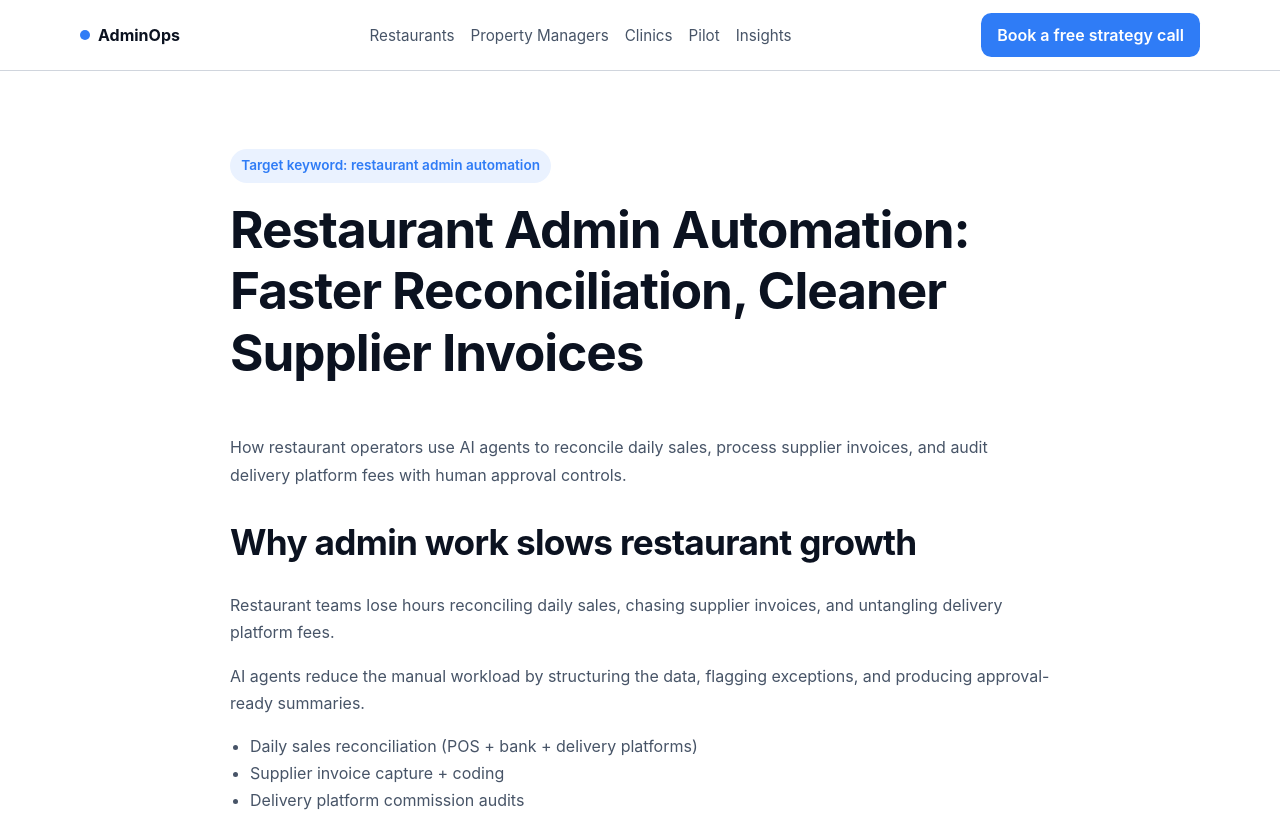
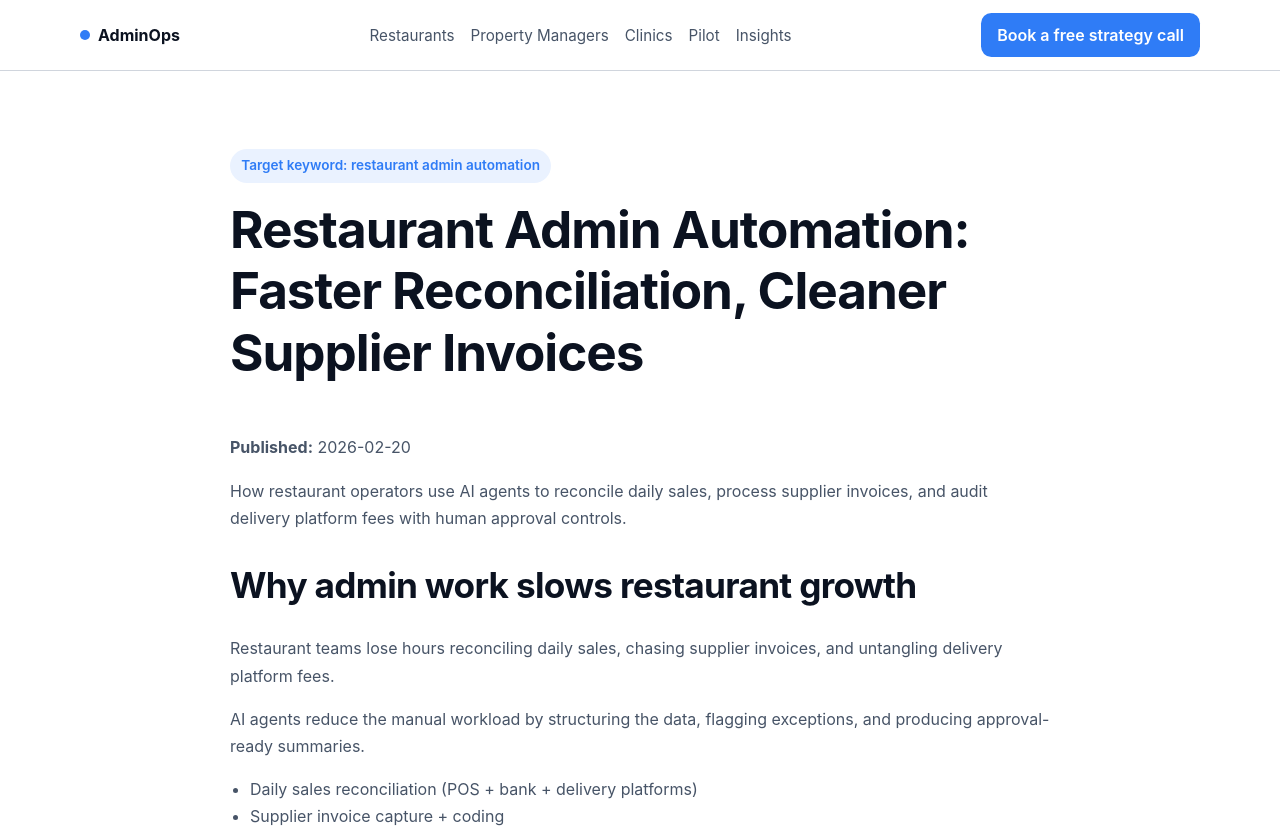
Before and after one commit to siegkamgo/adminops-site, a Next.js app: page /insights/restaurant-admin-automation in a window 1280 px wide. Shown: the top 828 px of the page. Built offline with nearby package versions, Linux system fonts and the light colour scheme; no server answers.

Commit message:
Add insight structured data and publish-aware sitemap timestamps

```diff
--- a/app/insights/[slug]/page.js
+++ b/app/insights/[slug]/page.js
@@ -1,5 +1,101 @@
 import Link from "next/link";
+import Script from "next/script";
 import { getPublishedInsightBySlug, listPublishedInsights } from "../../../lib/insights-store";
+
+function extractFaqEntries(insight) {
+  const faqSection = insight.sections.find((section) => section.title?.toLowerCase().includes("faq"));
+  if (!faqSection) {
+    return [];
+  }
+
+  return faqSection.paragraphs
+    .map((paragraph) => {
+      const questionEnd = paragraph.indexOf("?");
+      if (questionEnd === -1) {
+        return null;
+      }
+
+      const question = paragraph.slice(0, questionEnd + 1).trim();
+      const answer = paragraph.slice(questionEnd + 1).trim();
+
+      if (!question || !answer) {
+        return null;
+      }
+
+      return {
+        "@type": "Question",
+        name: question,
+        acceptedAnswer: {
+          "@type": "Answer",
+          text: answer
+        }
+      };
+    })
+    .filter(Boolean);
+}
+
+function buildSchemas(insight) {
+  const insightUrl = `https://adminops.cloud/insights/${insight.slug}`;
+
+  const articleSchema = {
+    "@context": "https://schema.org",
+    "@type": "Article",
+    headline: insight.title,
+    description: insight.metaDescription,
+    datePublished: insight.publishDate,
+    dateModified: insight.publishDate,
+    mainEntityOfPage: insightUrl,
+    author: {
+      "@type": "Organization",
+      name: "AdminOps"
+    },
+    publisher: {
+      "@type": "Organization",
+      name: "AdminOps",
+      url: "https://adminops.cloud"
+    },
+    keywords: [
+      insight.targetKeyword,
+      ...(insight.keywordRows || []).slice(0, 6).map((row) => row.keyword)
+    ].filter(Boolean)
+  };
+
+  const breadcrumbSchema = {
+    "@context": "https://schema.org",
+    "@type": "BreadcrumbList",
+    itemListElement: [
+      {
+        "@type": "ListItem",
+        position: 1,
+        name: "Home",
+        item: "https://adminops.cloud/"
+      },
+      {
+        "@type": "ListItem",
+        position: 2,
+        name: "Insights",
+        item: "https://adminops.cloud/insights"
+      },
+      {
+        "@type": "ListItem",
+        position: 3,
+        name: insight.title,
+        item: insightUrl
+      }
+    ]
+  };
+
+  const faqEntries = extractFaqEntries(insight);
+  const faqSchema = faqEntries.length
+    ? {
+        "@context": "https://schema.org",
+        "@type": "FAQPage",
+        mainEntity: faqEntries
+      }
+    : null;
+
+  return { articleSchema, breadcrumbSchema, faqSchema };
+}
 
 export async function generateStaticParams() {
   const insights = listPublishedInsights();
@@ -38,11 +134,25 @@ export default function InsightDetailPage({ params }) {
     );
   }
 
+  const { articleSchema, breadcrumbSchema, faqSchema } = buildSchemas(insight);
+
   return (
     <section className="section">
       <article className="container article">
+        <Script id="insight-article-schema" type="application/ld+json" strategy="afterInteractive">
+          {JSON.stringify(articleSchema)}
+        </Script>
+        <Script id="insight-breadcrumb-schema" type="application/ld+json" strategy="afterInteractive">
+          {JSON.stringify(breadcrumbSchema)}
+        </Script>
+        {faqSchema ? (
+          <Script id="insight-faq-schema" type="application/ld+json" strategy="afterInteractive">
+            {JSON.stringify(faqSchema)}
+          </Script>
+        ) : null}
         <p className="badge">Target keyword: {insight.targetKeyword}</p>
         <h1>{insight.title}</h1>
+        <p><strong>Published:</strong> {insight.publishDate}</p>
         <p>{insight.metaDescription}</p>
 
         {insight.sections.map((section) => (
```
Also changed, not shown: app/insights/page.js (+14 -0 lines), app/sitemap.js (+10 -3 lines).
